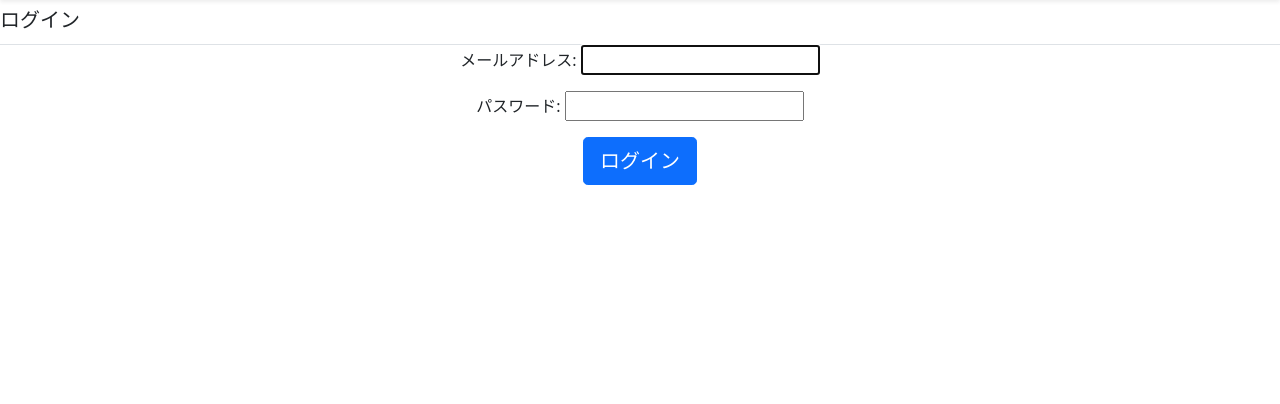
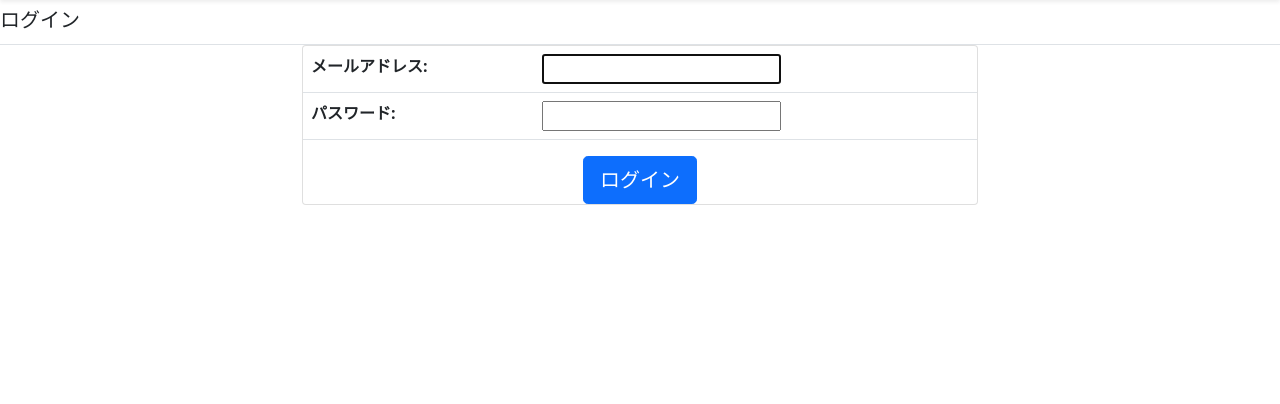
Before and after one commit to DECQuando/Synq, a Django app: page /accounts/login/ in a window 1280 px wide. Shown: the part 56-460 px from the top of the page. Run offline with Django 4.2, Linux system fonts and the light colour scheme; some libraries are stand-ins or nearby versions.

Commit message:
[update] フォームの入力欄を揃えた

```diff
--- /dev/null
+++ b/static/css/forms.css
@@ -0,0 +1,5 @@
+.container-fluid {
+    margin-right: auto;
+    margin-left: auto;
+    max-width: 700px;
+}
--- a/templates/accounts/login.html
+++ b/templates/accounts/login.html
@@ -1,15 +1,25 @@
-{% extends "base.html" %}
+{% extends "form_centered.html" %}
 
 {% block theme %}
     ログイン
 {% endblock %}
 
 {% block contents %}
-    <div class="text-center">
-        <form method="POST" enctype="multipart/form-data">
-            {% csrf_token %}
-            {{ form.as_p }}
-            <button type="submit" class="btn btn-primary btn-lg">ログイン</button>
-        </form>
+    <div class="container-fluid">
+        <div class="card mb-3">
+            <form method="POST" enctype="multipart/form-data">
+                {% csrf_token %}
+
+                <table class="table">{{ form.as_table }}</table>
+
+                {% if redirect_field_value %}
+                    <input type="hidden" name="{{ redirect_field_name }}" value="{{ redirect_field_value }}"/>
+                {% endif %}
+
+                <div class="d-flex align-items-center justify-content-center">
+                    <button type="submit" class="btn btn-primary btn-lg center-block">ログイン</button>
+                </div>
+            </form>
+        </div>
     </div>
 {% endblock %}
--- /dev/null
+++ b/templates/form_centered.html
@@ -0,0 +1,8 @@
+{% extends "base.html" %}
+
+{% load static %}
+
+{% block extra_css %}
+    {# formのカスタマイズ用ファイルを読み込み #}
+    <link rel="stylesheet" type="text/css" href="{% static 'css/forms.css' %}">
+{% endblock %}
```
Also changed, not shown: templates/accounts/signup.html (+16 -11 lines).
